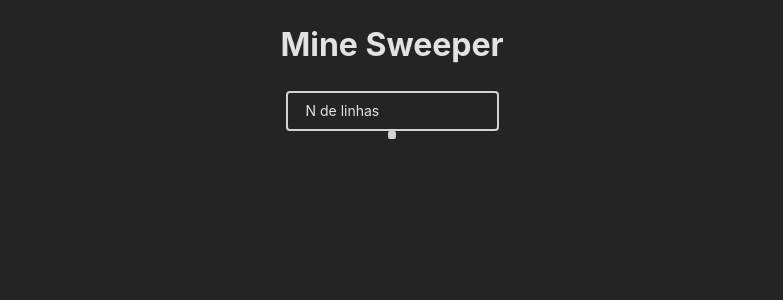
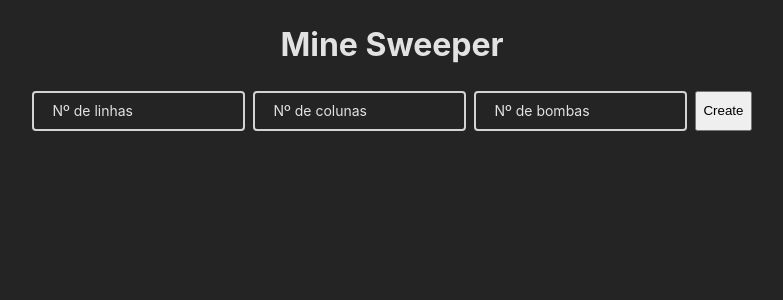
Before and after one commit to CarlosChueiry/minesweeper, a React (Vite) app: page / in a window 1280 px wide. Shown: the top 300 px of the page, without its empty margins (248-1031 px from the left). Built offline with nearby package versions, Linux system fonts and the light colour scheme.

Commit message:
Created inputs and initial board generation

```diff
--- a/src/App.tsx
+++ b/src/App.tsx
@@ -1,18 +1,68 @@
-// import { Container } from './styles/Global'
-// import GameBoard from './components/GameBoard/GameBoard'
-// import { useState } from 'react'
+import { ChangeEvent, useState } from "react";
+import GameBoard, { BoardCell } from "./components/GameBoard/GameBoard"
+import Input from "./components/Input"
+import { Container, Stack } from "./styles/Global"
 
-import GameBoard from "./components/GameBoard/GameBoard"
-import Input from "./components/Input"
-import { Container } from "./styles/Global"
+type MineSweeperConfig = {
+  rows: string;
+  columns: string;
+  bombs: string;
+}
 
 function App() {
-  // const [gameConfig, setGameConfig] = useState<any>(null)
+  const [gameConfig, setGameConfig] = useState<MineSweeperConfig>({ rows: "", columns: "", bombs: "" })
+  const [boardData, setBoardData] = useState<BoardCell[][] | null>(null)
+
+  const onChange = (e: ChangeEvent<HTMLInputElement>): void => {
+    const { name, value } = e.target
+    setGameConfig((prevState) => ({ ...prevState, [name]: value }))
+  }
+
+  const generateMineSweeper = (config: MineSweeperConfig): void => {
+    const rows = Number(config.rows)
+    const columns = Number(config.columns)
+    const generatedBoardData = []
+    for (let row = 0; row < rows; row++) {
+      const rowData = []
+      for (let column = 0; column < columns; column++) {
+        rowData.push({ row, column })
+      }
+      generatedBoardData.push(rowData)
+    }
+    setBoardData(generatedBoardData)
+  }
+
   return (
     <Container>
       <h1>Mine Sweeper</h1>
-      <Input id="rowConfig" placeholder="N de linhas" />
-      <GameBoard />
+      <Stack direction="row" spacing={8} style={{ marginBottom: '16px' }}>
+        <Input
+          id="rowConfig"
+          name="rows"
+          placeholder="Nº de linhas"
+          value={gameConfig.rows}
+          onChange={onChange}
+          type="number"
+        />
+        <Input
+          id="columnConfig"
+          name="columns"
+          placeholder="Nº de colunas"
+          value={gameConfig.columns}
+          onChange={onChange}
+          type="number"
+        />
+        <Input
+          id="bombConfig"
+          name="bombs"
+          placeholder="Nº de bombas"
+          value={gameConfig.bombs}
+          onChange={onChange}
+          type="number"
+        />
+        <button onClick={() => generateMineSweeper(gameConfig)}>Create</button>
+      </Stack>
+      {boardData && <GameBoard boardData={boardData} />}
     </Container>
   )
 }
--- a/src/components/GameBoard/GameBoard.tsx
+++ b/src/components/GameBoard/GameBoard.tsx
@@ -1,9 +1,38 @@
+import { Stack } from '../../styles/Global';
 import { Board } from './styles'
 
+export type BoardCell = {
+  row: number;
+  column: number
+}
 
-export default function GameBoard() {
+type Props = {
+  boardData: BoardCell[][]
+}
+
+export default function GameBoard({ boardData }: Props) {
   return (
     <Board>
+      {boardData.map((row: BoardCell[]) => (
+        <Stack direction="row">
+          {row.map((column: BoardCell) => (
+            <div
+              style={{
+                width: "50px",
+                height: "50px",
+                backgroundColor: "red",
+                border: '1px solid purple',
+                display: 'flex',
+                alignItems: 'center',
+                justifyContent: 'center'
+              }}
+            >
+              <span>{`${column.row}, ${column.column}`}</span>
+            </div>
+          ))}
+        </Stack>
+      )
+      )}
     </Board>
   )
 }
--- a/src/components/Input.tsx
+++ b/src/components/Input.tsx
@@ -1,11 +1,26 @@
+import { ChangeEvent } from "react";
 import { InputContainer, InputElement, Label } from "../styles/Global";
 
-type Props = { id: string, placeholder: string }
+type Props = {
+  id: string,
+  name: string,
+  value: string,
+  onChange: (e: ChangeEvent<HTMLInputElement>) => void,
+  type?: 'text' | 'number'
+  placeholder?: string,
+}
 
-export default function Input({ id, placeholder }: Props) {
+export default function Input({ id, name, value, onChange, type = 'text', placeholder }: Props) {
   return (
     <InputContainer>
-      <InputElement id={id} placeholder=" " />
+      <InputElement
+        id={id}
+        name={name}
+        value={value}
+        onChange={onChange}
+        type={type}
+        placeholder=" "
+      />
       <Label htmlFor={id}>{placeholder}</Label>
     </InputContainer>
   )
--- a/src/styles/Global.ts
+++ b/src/styles/Global.ts
@@ -5,6 +5,12 @@ export const Container = styled.div`
   display: flex;
   align-items: center;
   flex-direction: column;
+`
+
+export const Stack = styled.div<{ direction: 'row' | 'column', spacing?: number }>`
+  display: flex;
+  direction: ${({ direction }) => direction};
+  gap: ${({ spacing }) => `${spacing}px`};
 `
 
 export const InputContainer = styled.div`
@@ -24,6 +30,15 @@ export const InputElement = styled.input`
     top: 0px;
     left: 8px;
   }
+
+  &::-webkit-outer-spin-button,
+  &::-webkit-inner-spin-button {
+    -webkit-appearance: none;
+    margin: 0;
+  }
+  & {
+    -moz-appearance: textfield;
+  }
 `
 
 export const Label = styled.label`
```
